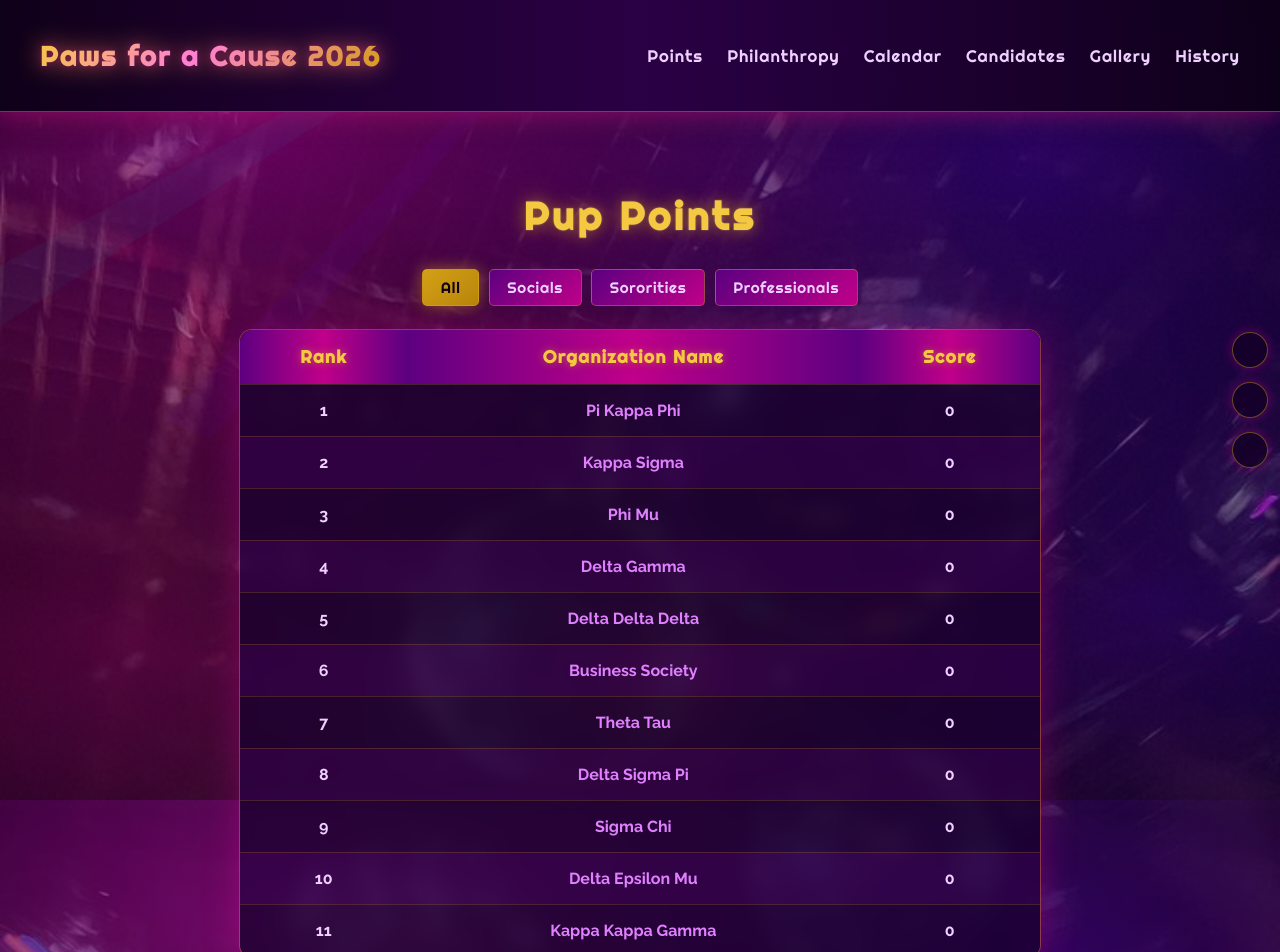
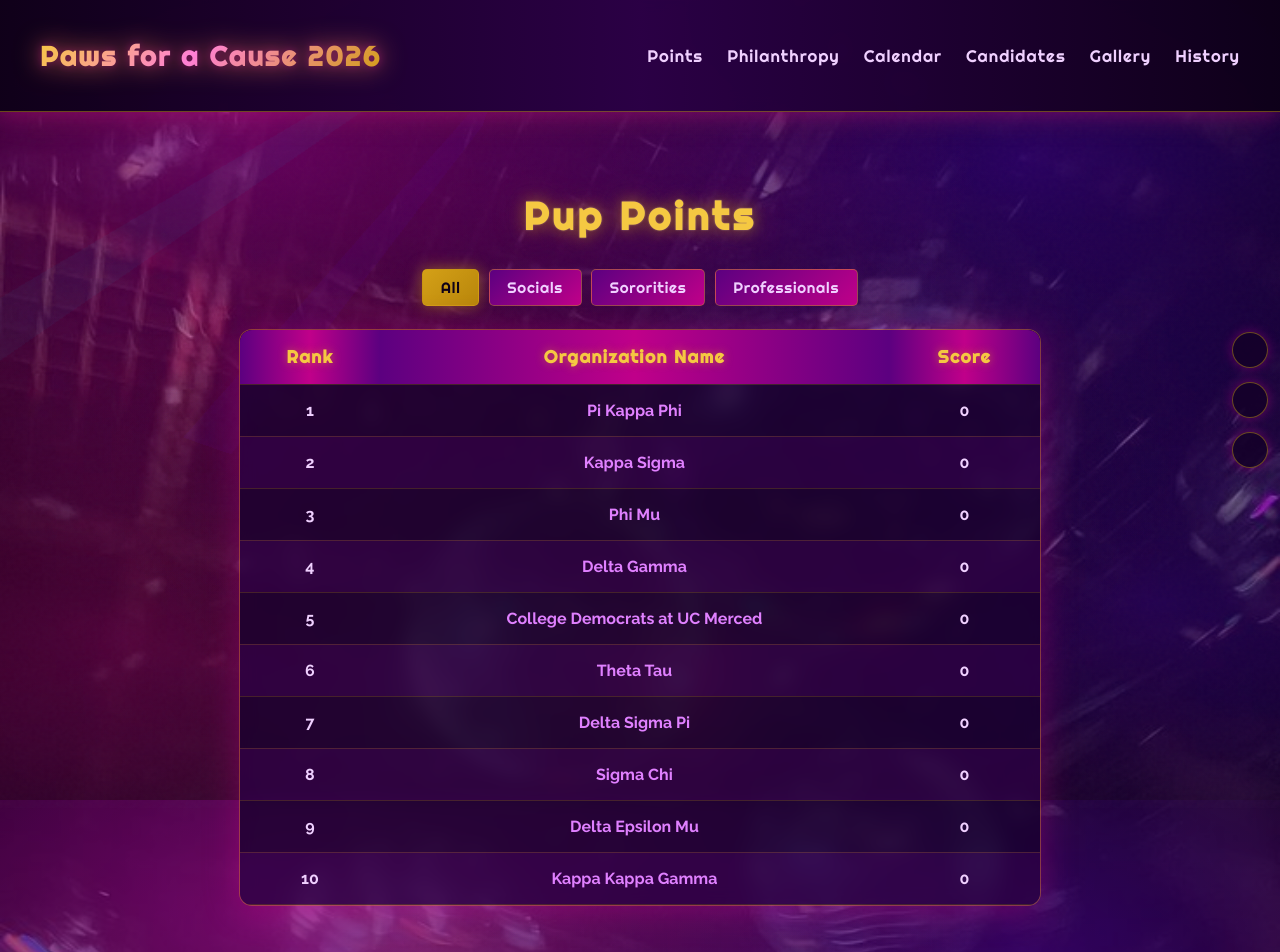
Before and after one commit to ucmakpsi-historian/philo-website, a React (Create React App) app in the folder frontend2/: page / in a window 1280 px wide. Shown: the top 952 px of the page. Built offline with nearby package versions, Linux system fonts and the light colour scheme.

Commit message:
Update App.js

```diff
--- a/frontend2/src/App.js
+++ b/frontend2/src/App.js
@@ -33,13 +33,12 @@
   { rank: 2,  name: "Kappa Sigma",            score: 0, category: "Socials",       instagram: "https://instagram.com/kappasigmaucm" },
   { rank: 3,  name: "Phi Mu",                 score: 0, category: "Sororities",    instagram: "https://instagram.com/ucmercedphimu" },
   { rank: 4,  name: "Delta Gamma",            score: 0, category: "Sororities",    instagram: "https://instagram.com/ucmdeltagamma" },
-  { rank: 5,  name: "Delta Delta Delta",      score: 0, category: "Sororities",    instagram: "https://instagram.com/ucmtridelta" },
-  { rank: 6,  name: "Business Society",       score: 0, category: "Organizations", instagram: "https://instagram.com/ucm_businessociety" },
-  { rank: 7,  name: "Theta Tau",              score: 0, category: "Professionals", instagram: "https://instagram.com/mdthetatau" },
-  { rank: 8,  name: "Delta Sigma Pi",         score: 0, category: "Professionals", instagram: "https://instagram.com/ucmdeltasigmapi" },
-  { rank: 9,  name: "Sigma Chi",              score: 0, category: "Socials",       instagram: "https://instagram.com/ucmsigmachi" },
-  { rank: 10, name: "Delta Epsilon Mu",       score: 0, category: "Professionals", instagram: "https://instagram.com/dem_theta" },
-  { rank: 11, name: "Kappa Kappa Gamma",      score: 0, category: "Professionals", instagram: "https://instagram.com/kappaucm" },
+  { rank: 5,  name: "College Democrats at UC Merced",       score: 0, category: "Organizations", instagram: "https://instagram.com/ucm_businessociety" },
+  { rank: 6,  name: "Theta Tau",              score: 0, category: "Professionals", instagram: "https://instagram.com/mdthetatau" },
+  { rank: 7,  name: "Delta Sigma Pi",         score: 0, category: "Professionals", instagram: "https://instagram.com/ucmdeltasigmapi" },
+  { rank: 8,  name: "Sigma Chi",              score: 0, category: "Socials",       instagram: "https://instagram.com/ucmsigmachi" },
+  { rank: 9, name: "Delta Epsilon Mu",       score: 0, category: "Professionals", instagram: "https://instagram.com/dem_theta" },
+  { rank: 10, name: "Kappa Kappa Gamma",      score: 0, category: "Professionals", instagram: "https://instagram.com/kappaucm" },
 ];
 
 const PupPoints = () => {
@@ -328,6 +327,11 @@
       description: "Our 2nd Annual Paws for a Cause was led by Sebastian Garcia! Alpha Kappa Psi raised $7,416 with 13 organizations participating — a record! He introduced the Top Dawg award. Congratulations to Kappa Sigma's Malcolm Berry for being our first TOP DAWG and to Delta Sigma Pi for becoming our Second Top Organization! Special thanks to Celsius for partnering with us!",
       image: 'https://i.imgur.com/3s32AhV.png',
     },
+    '2025': {
+      title: 'Paws for a Cause 2025',
+      description: "Our 3rd Annual Paws for a Cause raised over $10,000 — a new record! With 13 organizations participating, the energy was electric. In collaboration with New Beginnings for Merced County Animals, we continued our mission of finding homes for animals in need. Congratulations to Pi Kappa Phi for becoming our Top Organization and to Ethan of Kappa Sigma for taking home the Top Dawg award!",
+      image: 'https://imgur.com/KFudp8V.png',
+    },
   };
 
   return (
@@ -336,6 +340,7 @@
       <div className="history-btn-container">
         <button className="history-btn" onClick={() => openPopup({ title: historyData['2023'].title, description: historyData['2023'].description, image: historyData['2023'].image })}>Paws for a Cause 2023</button>
         <button className="history-btn" onClick={() => openPopup({ title: historyData['2024'].title, description: historyData['2024'].description, image: historyData['2024'].image })}>Paws for a Cause 2024</button>
+        <button className="history-btn" onClick={() => openPopup({ title: historyData['2025'].title, description: historyData['2025'].description, image: historyData['2025'].image })}>Paws for a Cause 2025</button>
       </div>
     </div>
   );
```
